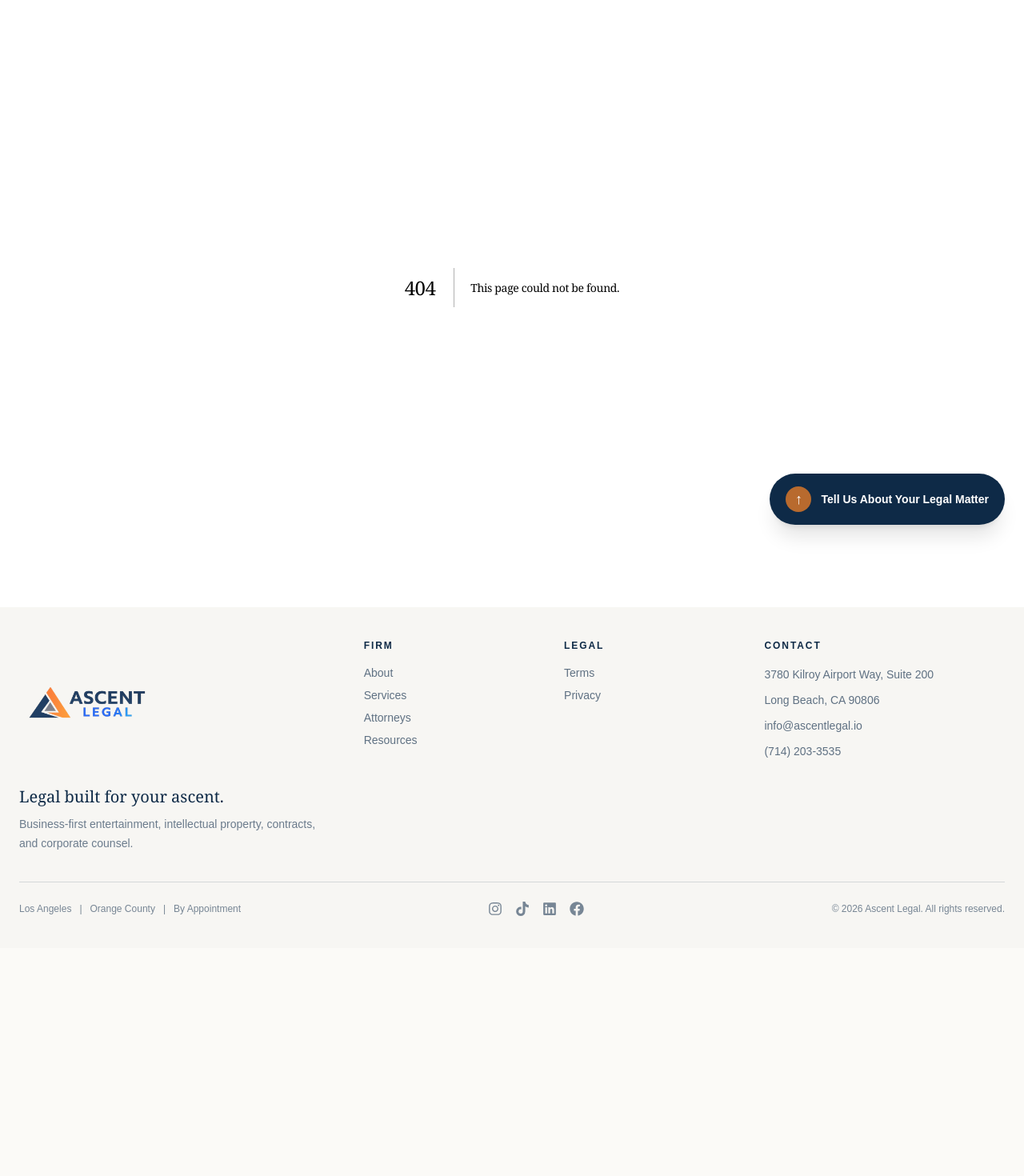
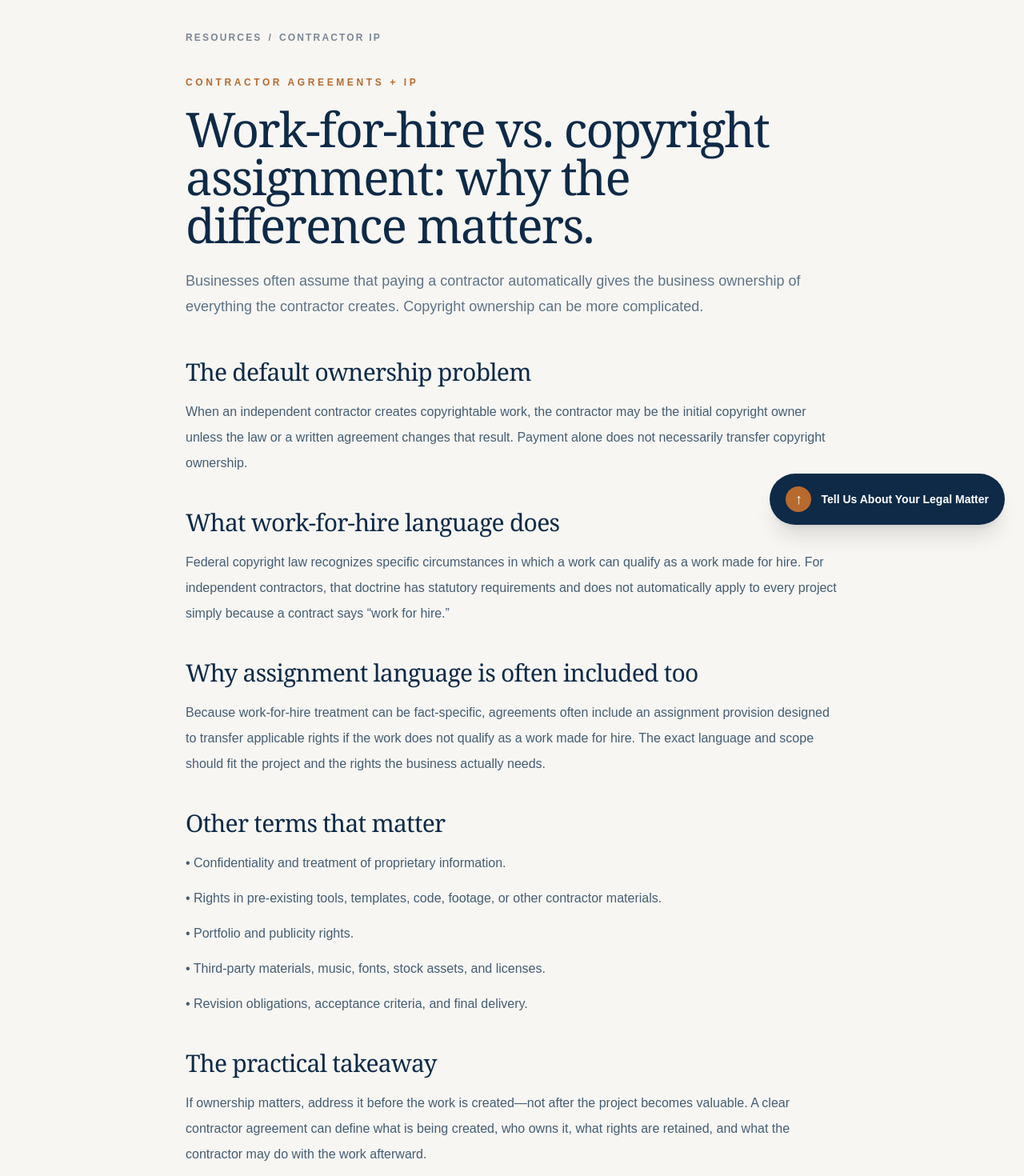
Before and after one commit to ajdreams17/Ascentlegal, a Next.js app: page /resources/work-for-hire-vs-copyright-assignment in a window 1280 px wide. Before the commit this address had no page. Shown: the part 120-1590 px from the top of the page at 80% size. Before the commit the page ends 1305 px from the top, so only its background shows below. Built offline with nearby package versions, Linux system fonts and the light colour scheme.

Commit message:
Add work-for-hire versus assignment guide

```diff
--- /dev/null
+++ b/app/resources/work-for-hire-vs-copyright-assignment/page.jsx
@@ -0,0 +1,106 @@
+import Link from "next/link";
+
+export const metadata = {
+  title: "Work-for-Hire vs. Copyright Assignment for Contractors | Ascent Legal",
+  description:
+    "Learn the difference between work-for-hire and copyright assignment language when hiring contractors, creators, designers, developers, and other outside contributors.",
+  alternates: {
+    canonical: "/resources/work-for-hire-vs-copyright-assignment",
+  },
+  openGraph: {
+    type: "article",
+    title: "Work-for-Hire vs. Copyright Assignment for Contractors",
+    description:
+      "Understand why work-for-hire and assignment language are not interchangeable when outside contractors create intellectual property.",
+    url: "/resources/work-for-hire-vs-copyright-assignment",
+  },
+};
+
+export default function WorkForHireAssignmentPage() {
+  return (
+    <main className="bg-[#F7F6F3] text-[#0E2A47]">
+      <article className="mx-auto max-w-4xl px-6 py-20 sm:px-10">
+        <nav className="text-xs font-semibold uppercase tracking-[0.18em] text-[#7A8794]">
+          <Link href="/resources" className="hover:text-[#B86A2E]">Resources</Link>
+          <span className="mx-2">/</span>
+          Contractor IP
+        </nav>
+
+        <p className="mt-10 text-xs font-semibold uppercase tracking-[0.3em] text-[#B86A2E]">Contractor Agreements + IP</p>
+        <h1 className="mt-5 font-serif text-5xl leading-tight tracking-[-0.03em] sm:text-6xl">
+          Work-for-hire vs. copyright assignment: why the difference matters.
+        </h1>
+        <p className="mt-6 text-lg leading-8 text-[#5F7386]">
+          Businesses often assume that paying a contractor automatically gives the business ownership
+          of everything the contractor creates. Copyright ownership can be more complicated.
+        </p>
+
+        <div className="mt-12 space-y-10 text-base leading-8 text-[#455D72]">
+          <section>
+            <h2 className="font-serif text-3xl text-[#0E2A47]">The default ownership problem</h2>
+            <p className="mt-4">
+              When an independent contractor creates copyrightable work, the contractor may be the
+              initial copyright owner unless the law or a written agreement changes that result.
+              Payment alone does not necessarily transfer copyright ownership.
+            </p>
+          </section>
+
+          <section>
+            <h2 className="font-serif text-3xl text-[#0E2A47]">What work-for-hire language does</h2>
+            <p className="mt-4">
+              Federal copyright law recognizes specific circumstances in which a work can qualify
+              as a work made for hire. For independent contractors, that doctrine has statutory
+              requirements and does not automatically apply to every project simply because a
+              contract says “work for hire.”
+            </p>
+          </section>
+
+          <section>
+            <h2 className="font-serif text-3xl text-[#0E2A47]">Why assignment language is often included too</h2>
+            <p className="mt-4">
+              Because work-for-hire treatment can be fact-specific, agreements often include an
+              assignment provision designed to transfer applicable rights if the work does not
+              qualify as a work made for hire. The exact language and scope should fit the project
+              and the rights the business actually needs.
+            </p>
+          </section>
+
+          <section>
+            <h2 className="font-serif text-3xl text-[#0E2A47]">Other terms that matter</h2>
+            <ul className="mt-4 space-y-3">
+              <li>• Confidentiality and treatment of proprietary information.</li>
+              <li>• Rights in pre-existing tools, templates, code, footage, or other contractor materials.</li>
+              <li>• Portfolio and publicity rights.</li>
+              <li>• Third-party materials, music, fonts, stock assets, and licenses.</li>
+              <li>• Revision obligations, acceptance criteria, and final delivery.</li>
+            </ul>
+          </section>
+
+          <section>
+            <h2 className="font-serif text-3xl text-[#0E2A47]">The practical takeaway</h2>
+            <p className="mt-4">
+              If ownership matters, address it before the work is created—not after the project becomes
+              valuable. A clear contractor agreement can define what is being created, who owns it,
+              what rights are retained, and what the contractor may do with the work afterward.
+            </p>
+          </section>
+        </div>
+
+        <div className="mt-14 border border-[#0E2A47]/10 bg-white p-8">
+          <p className="text-xs font-semibold uppercase tracking-[0.2em] text-[#B86A2E]">Related Service</p>
+          <h2 className="mt-3 font-serif text-2xl">Hiring contractors who will create valuable work?</h2>
+          <p className="mt-3 text-sm leading-7 text-[#5F7386]">
+            Ascent Legal drafts and reviews contractor agreements, IP assignments, confidentiality provisions, and related project documents.
+          </p>
+          <Link href="/services/team-contractor-docs" className="mt-5 inline-flex bg-[#0E2A47] px-6 py-3 text-xs font-bold uppercase tracking-[0.16em] text-white hover:bg-[#B86A2E]">
+            Contractor Agreement Services →
+          </Link>
+        </div>
+
+        <p className="mt-8 text-xs leading-5 text-[#7A8794]">
+          This article is general information only and is not legal advice. Reading it does not create an attorney-client relationship.
+        </p>
+      </article>
+    </main>
+  );
+}
```
